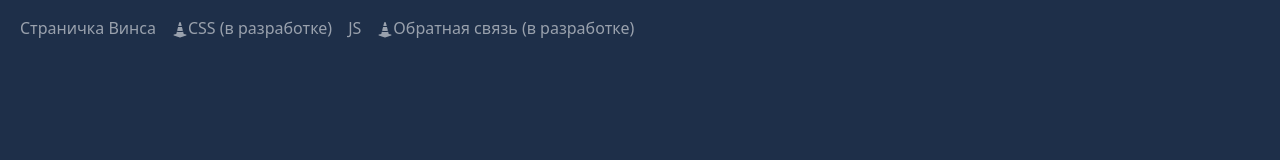
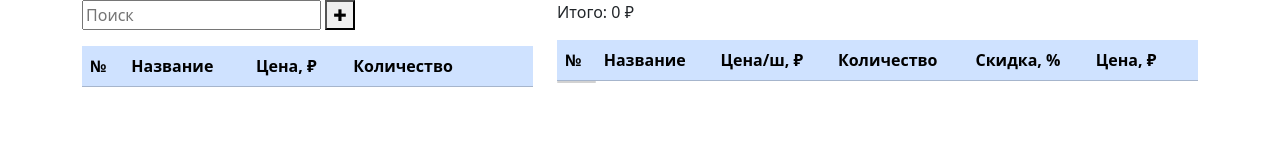
Before and after one commit to StroganovAlex/2, a plain HTML site: page index.html in a window 1280 px wide. Drawn offline with nearby package versions, Linux system fonts and the light colour scheme; some packages are replaced by stand-ins of ours; a script that the page names is missing.

Commit message:
Update index.html

```diff
--- a/index.html
+++ b/index.html
@@ -1,59 +1,93 @@
 <!doctype html>
 <html lang="en">
   <head>
-    <meta charset="utf-8">
-    <meta name="viewport" content="width=device-width, initial-scale=1">
-    <meta name="description" content="">
-    <title>Pet-project: HTML, CSS, JS, React</title>
-    <link href="vendor/css/bootstrap.min.css" rel="stylesheet">
-    <link rel="icon" href="images/favicon1.png" type="image/png">
+        <meta charset="utf-8">
+        <meta name="viewport" content="width=device-width, initial-scale=1">
+        <!--  Here starts lincs  -->
+        <link rel="stylesheet" href="vendor/css/bootstrap.min.css">
+        <link rel="stylesheet" href="vendor/css/style.css">
+        <link rel="icon" href="images/favicon1.png" type="image/png">
+        <title>Pet-project: The shop</title>
   </head>
-  <body style="background-color: #1e2f49; margin: 0; padding: 0;">
+  <body>
+    <div class="container">
+        <div class="row">
+            <div class="col-xs-12 col-xl-5">
+                <div class="goods_box" id="goods">
+                    <div class="menu">
+                        <input type="text" placeholder="Поиск" class="search">
+                        <button class="add btn-success" data-bs-toggle="modal" data-bs-target="#exampleModal">&#10010;</button>
+                    </div>
+                    <div class="table-responsive">
+                        <table class="goods table mt-3" id="table1">
+                            <thead>
+                                <tr class="table-primary align-middle">
+                                    <th data-type="number">№</th>
+                                    <th data-type="string">Название</th>
+                                    <th data-type="number">Цена, &#8381;</th>
+                                    <th data-type="number">Количество</th>
+                                    <th></th>
+                                    <th></th>
+                                </tr>
+                            </thead>
+                            <tbody class="list">
 
-    <nav class="navbar navbar-expand-sm navbar-dark" style="background-color: #1e2f49;">
+                            </tbody>
+                        </table>
+                    </div>
+                </div>
+            </div>
+            <div class="col-xs-12 col-xl-7">
+                <div class="price_box">
+                    <div class="menu">
+                        <div class="price_title">Итого: <span class="price_result">0 &#8381;</span></div>
+                    </div>
+                    <div class="table-responsive">
+                        <table class="price table mt-3" id="table2">
+                            <thead>
+                                <tr class="table-primary align-middle">
+                                    <th data-type="number">№</th>
+                                    <th data-type="string">Название</th>
+                                    <th data-type="number">Цена/ш, &#8381;</th>
+                                    <th data-type="number">Количество</th>
+                                    <th>Скидка, %</th>
+                                    <th data-type="number">Цена, &#8381;</th>
+                                    <th></th>
+                                </tr>
+                            </thead>
+                            <tbody class="card">
 
-      <div class="container-fluid">
-          <!-- закоментил ссылку на navbar-brand
-          <a class="navbar-brand" href="#"></a>
-          -->
-        <button class="navbar-toggler" type="button" data-bs-toggle="collapse" data-bs-target="#navbarCollapse" aria-controls="navbarCollapse" aria-expanded="false" aria-label="Toggle navigation">
-          <span class="navbar-toggler-icon"></span>
-        </button>
-        <div class="collapse navbar-collapse" id="navbarCollapse">
-          <ul class="navbar-nav me-auto mb-2 mb-md-0">
-            <li class="nav-item">
-              <a class="nav-link" href="vinsent-page.html" target="_blank">Страничка Винса</a>
-            </li>
-            <li class="nav-item">
-              <!--
-              <a class="nav-link" href="#" target="_self">CSS (в разработке)</a>
-              -->
-              <a class="nav-link" href="#" target="_self">
-                <svg xmlns="http://www.w3.org/2000/svg" width="16" height="16" fill="currentColor" class="bi bi-cone-striped" viewBox="0 0 16 16">
-                <path d="m9.97 4.88.953 3.811C10.159 8.878 9.14 9 8 9c-1.14 0-2.158-.122-2.923-.309L6.03 4.88C6.635 4.957 7.3 5 8 5s1.365-.043 1.97-.12zm-.245-.978L8.97.88C8.718-.13 7.282-.13 7.03.88L6.275 3.9C6.8 3.965 7.382 4 8 4c.618 0 1.2-.036 1.725-.098zm4.396 8.613a.5.5 0 0 1 .037.96l-6 2a.5.5 0 0 1-.316 0l-6-2a.5.5 0 0 1 .037-.96l2.391-.598.565-2.257c.862.212 1.964.339 3.165.339s2.303-.127 3.165-.339l.565 2.257 2.391.598z"></path>
-                </svg>CSS (в разработке)
-              </a>
-            </li>
-            <li class="nav-item">
-              <a class="nav-link" href="test-js-page.html" target="_blank">JS</a>
-            </li>
-            <li class="nav-item">
-              <!-- <a class="nav-link" href="#" target="_self">Обратная связь (в разработке)</a>
-              -->
-              <a class="nav-link" href="#" target="_self">
-              <svg xmlns="http://www.w3.org/2000/svg" width="16" height="16" fill="currentColor" class="bi bi-cone-striped" viewBox="0 0 16 16">
-              <path d="m9.97 4.88.953 3.811C10.159 8.878 9.14 9 8 9c-1.14 0-2.158-.122-2.923-.309L6.03 4.88C6.635 4.957 7.3 5 8 5s1.365-.043 1.97-.12zm-.245-.978L8.97.88C8.718-.13 7.282-.13 7.03.88L6.275 3.9C6.8 3.965 7.382 4 8 4c.618 0 1.2-.036 1.725-.098zm4.396 8.613a.5.5 0 0 1 .037.96l-6 2a.5.5 0 0 1-.316 0l-6-2a.5.5 0 0 1 .037-.96l2.391-.598.565-2.257c.862.212 1.964.339 3.165.339s2.303-.127 3.165-.339l.565 2.257 2.391.598z"></path>
-              </svg>Обратная связь (в разработке)
-            </li>
-          </a>
-          </ul>
+                            </tbody>
+                        </table>
+                    </div>
+                </div>
+            </div>
+        </div>
+    </div>
+
+    <div class="modal fade" id="exampleModal" tabindex="-1" aria-labelledby="exampleModalLabel" aria-hidden="true">
+        <div class="modal-dialog">
+          <div class="modal-content">
+            <div class="modal-header">
+              <h5 class="modal-title" id="exampleModalLabel">Добавить товар</h5>
+              <button type="button" class="btn-close" data-bs-dismiss="modal" aria-label="Close"></button>
+            </div>
+            <div class="modal-body">
+              <label for="good_name" class="form-label">Название товара</label>
+              <input type="text" class="form-control mb-3" id="good_name" maxlength="40">
+              <label for="good_price" class="form-label">Цена</label>
+              <input type="text" class="form-control mb-3" id="good_price">
+              <label for="good_count" class="form-label">Количество</label>
+              <input type="text" class="form-control mb-3" id="good_count" min="1" value="1">
+              <button type="submit" class="btn btn-success">Сохранить</button>
+            </div>
+          </div>
         </div>
       </div>
-    </nav>
-
-    <img src="images/totoro.GIF" alt="" width="100%">
 
     <script src="vendor/js/bootstrap.bundle.min.js"></script>
-
+    <script src="vendor/js/sweetalert2.all.min.js"></script>
+    <script src="vendor/js/list.min.js"></script>
+    <script src="vendor/js/main.js"></script>
   </body>
 </html>
```
